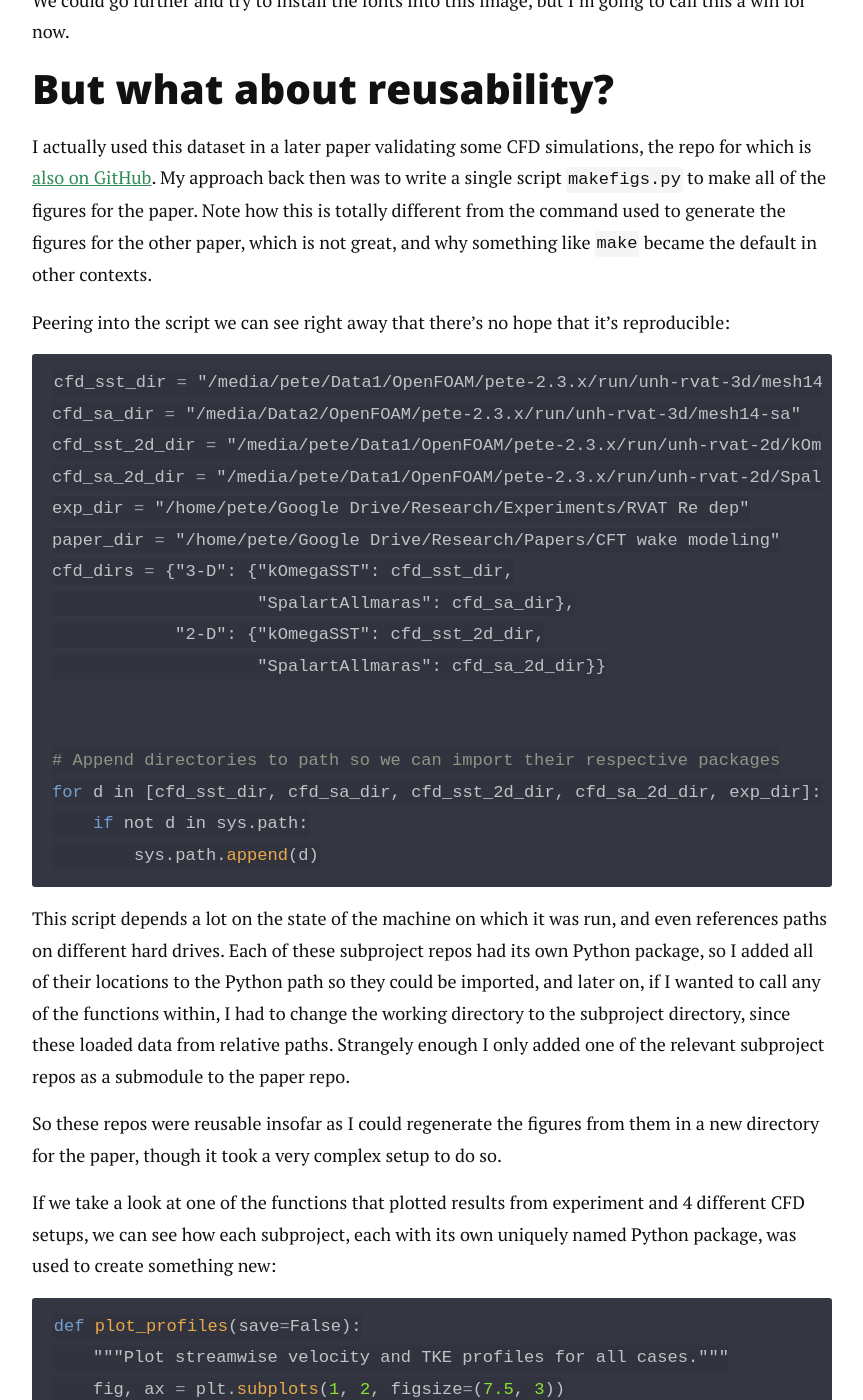
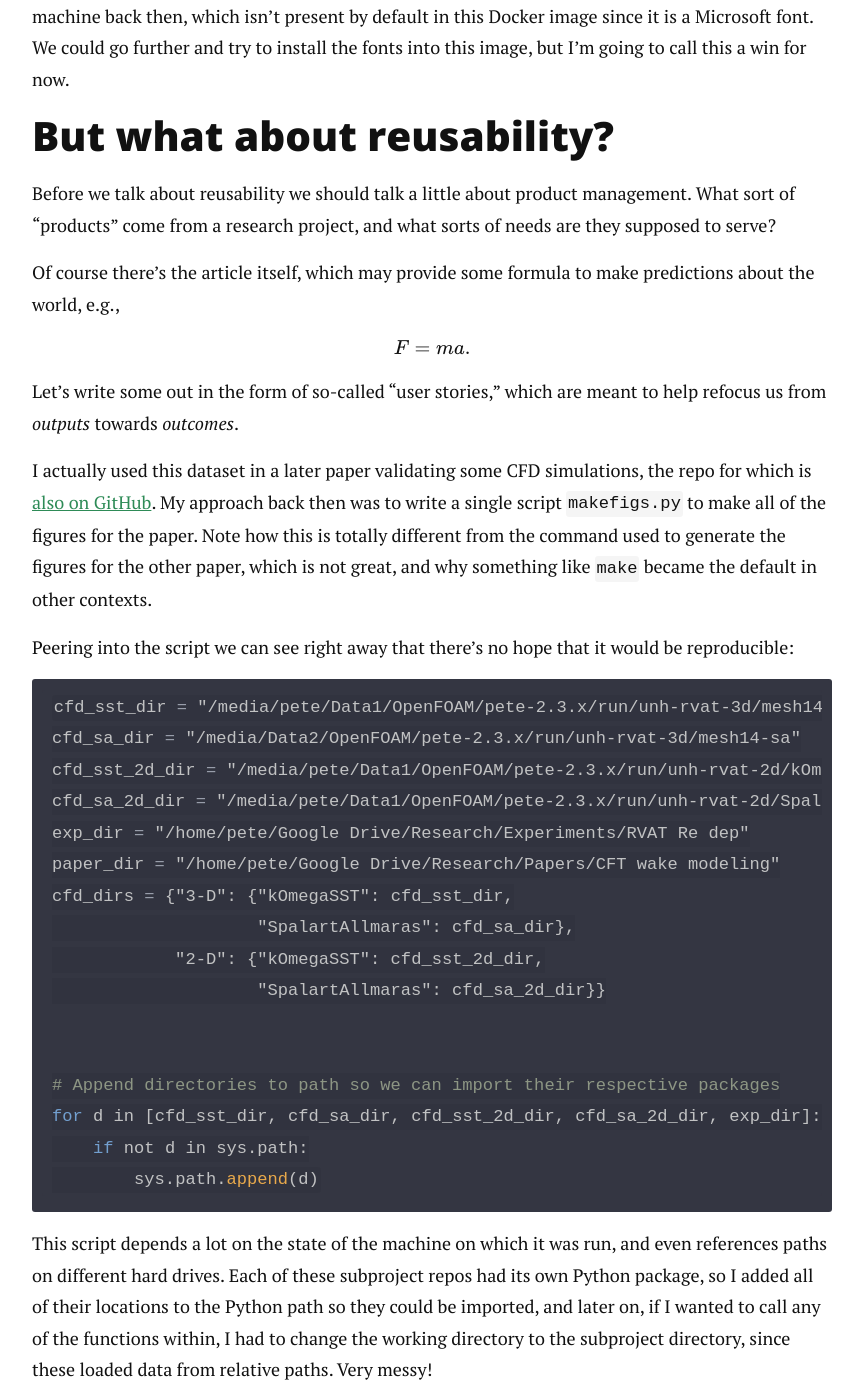
Before and after one commit to petebachant/petebachant.github.io, a Jekyll site: the page built from _posts/2024-12-03-failed-to-repro.markdown, in a window 1280 px wide and 1400 px high, scrolled down 8099 px. Shown: the whole window, without its empty margins (208-1071 px from the left). Built offline with Jekyll 4.4.1, drawn with Linux system fonts in a browser that asks for light colours; nearby versions of some CDN libraries; formulas are drawn with MathJax 3; comment, search, counter and statistics services are not loaded; some of the changed text lies outside the part shown.

Commit message:
Add thoughts

````diff
--- a/_posts/2024-12-03-failed-to-repro.markdown
+++ b/_posts/2024-12-03-failed-to-repro.markdown
@@ -7,6 +7,8 @@
   - Open science
   - Reproducibility
 ---
+
+_...and what it taught me about B2B sales..._
 
 I recently received an email from my former PhD advisor
 introducing me to a grad
@@ -231,6 +233,21 @@
 
 ## But what about reusability?
 
+Before we talk about reusability we should talk a little about product
+management.
+What sort of "products" come from a research project,
+and what sorts of needs are they supposed to serve?
+
+Of course there's the article itself,
+which may provide some formula to make predictions about the world, e.g.,
+
+$$
+F = ma.
+$$
+
+Let's write some out in the form of so-called "user stories,"
+which are meant to help refocus us from _outputs_ towards _outcomes_.
+
 I actually used this dataset in a later paper validating some CFD simulations,
 the repo for which is
 [also on GitHub](https://github.com/petebachant/CFT-wake-modeling-paper).
@@ -241,8 +258,8 @@
 which is not great,
 and why something like `make` became the default in other contexts.
 
-Peering into the script we can see right away that there's no hope that it's
-reproducible:
+Peering into the script we can see right away that there's no hope that it
+would be reproducible:
 
 ```python
 cfd_sst_dir = "/media/pete/Data1/OpenFOAM/pete-2.3.x/run/unh-rvat-3d/mesh14"
@@ -270,12 +287,7 @@
 and later on, if I wanted to call any of the functions within,
 I had to change the working directory to the subproject directory,
 since these loaded data from relative paths.
-Strangely enough I only added one of the relevant subproject repos
-as a submodule to the paper repo.
-
-So these repos were reusable insofar as I could regenerate the figures
-from them in a new directory for the paper,
-though it took a very complex setup to do so.
+Very messy!
 
 If we take a look at one of the functions that plotted results from experiment
 and 4 different CFD setups, we can see how each subproject,
@@ -334,6 +346,10 @@
 And for reference, `load_exp_data` simply called `pandas.read_csv` on one
 of the original experiment's processed data files.
 
+What this is showing us is that outside of each subproject,
+the value provided by its Python package is to load a Pandas DataFrame
+for use elsewhere.
+
 I think this leads us to one slightly unrelated principle:
 keep everything in the same folder.
 Use Git submodules if you have to,
@@ -390,10 +406,11 @@
 before attempting to run any plotting procedures,
 so the whole thing only takes a call to `calkit run`.
 
-## Conclusions and final thoughts
+## Conclusions
 
-I feel like I've said a word too many times and now I forget the meaning.
+### On reproducibility
 
+It's hard.
 Technology marches onwards.
 We probably can't expect unlimited computational reproducibility
 on any hardware.
@@ -401,6 +418,23 @@
 some code will just not last forever.
 Technologies like Docker can help us a lot here,
 but we need to be realistic.
+
+Reproducibility is most valuable at the present time of the work
+being done.
+It can help them ensure researchers don't make mistakes.
+It can help speed up peer review.
+It can help ensure all team members can effectively work on the same
+project.
+
+Sometimes it might not even be that valuable later on,
+since value comes in reusability.
+
+## On reusability
+
+Researchers should do some product management work to ensure they are
+delivering value to the world.
+
+I feel like I've said a word too many times and now I forget the meaning.
 
 The wrong abstraction is worse than no abstraction.
 
````
